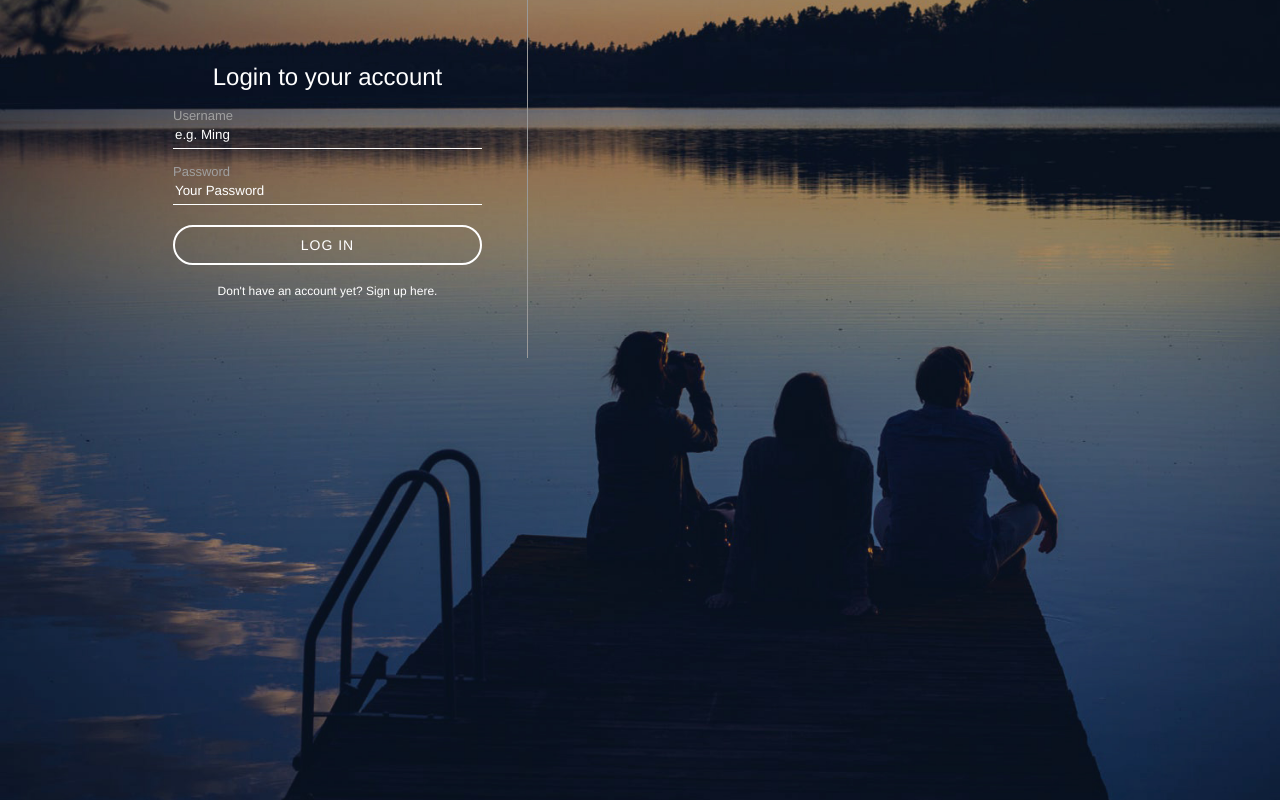
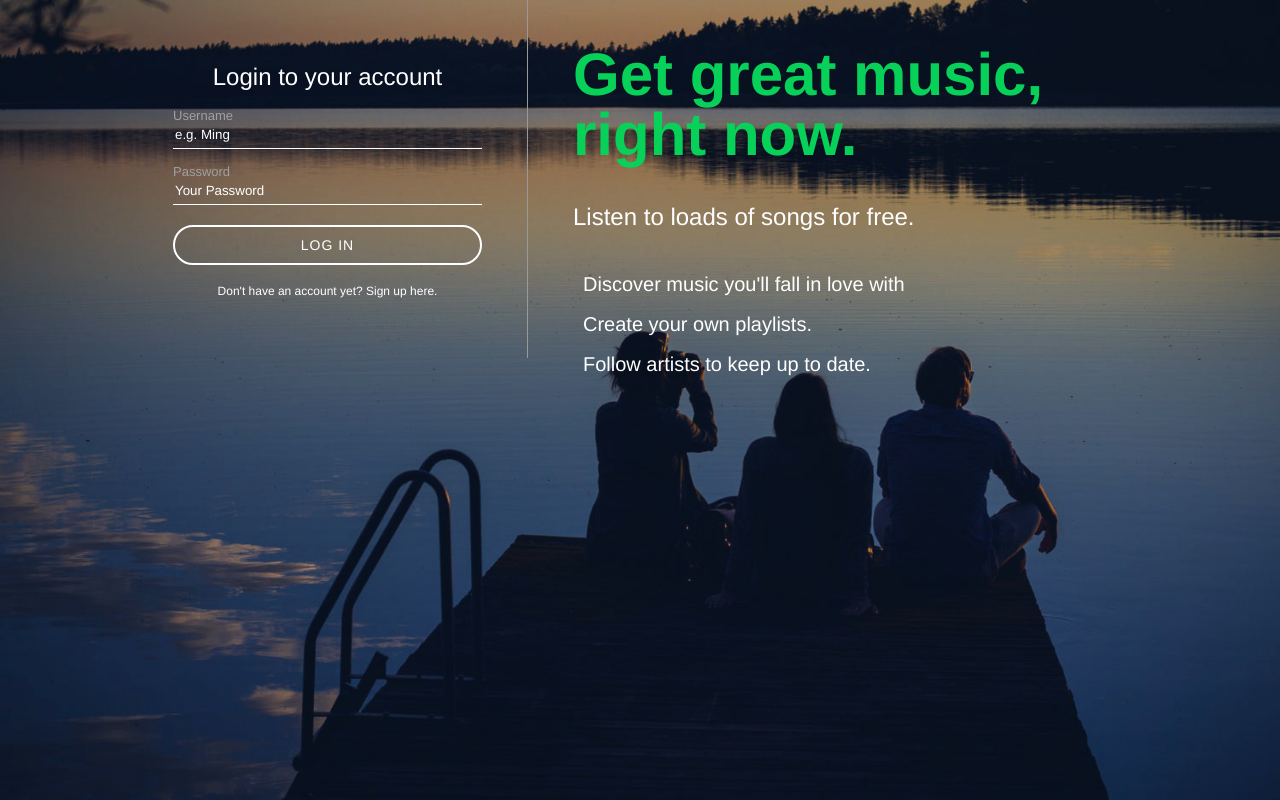
Before and after one commit to lancecm/Spotify-PHP, a PHP site: page /register.php in a window 1280 px wide. Run offline with PHP 8.4, Linux system fonts and the light colour scheme.

Commit message:
right text styling

```diff
--- a/assets/css/register.css
+++ b/assets/css/register.css
@@ -115,3 +115,28 @@ html, body {
 .hasAccountText span:hover {
     cursor: pointer;
 }
+
+#loginText {
+    padding: 45px;
+    display: table-cell;
+}
+
+#loginText h1 {
+    color: #07d159;
+    font-size: 60px;
+    font-weight: bold;
+}
+
+#loginText h2 {
+    margin: 35px 0;
+}
+
+#loginText ul {
+    padding: 0;
+}
+
+#loginText li {
+    font-size: 20px;
+    list-style-type: none;
+    padding: 10px;
+}
--- a/register.php
+++ b/register.php
@@ -109,6 +109,15 @@
                     </div>
                 </form>
             </div>
+            <div id="loginText">
+                <h1>Get great music, right now.</h1>
+                <h2>Listen to loads of songs for free.</h2>
+                <ul>
+                    <li>Discover music you'll fall in love with</li>
+                    <li>Create your own playlists.</li>
+                    <li>Follow artists to keep up to date.</li>
+                </ul>
+            </div>
         </div>
     </div>
 </body>
```
